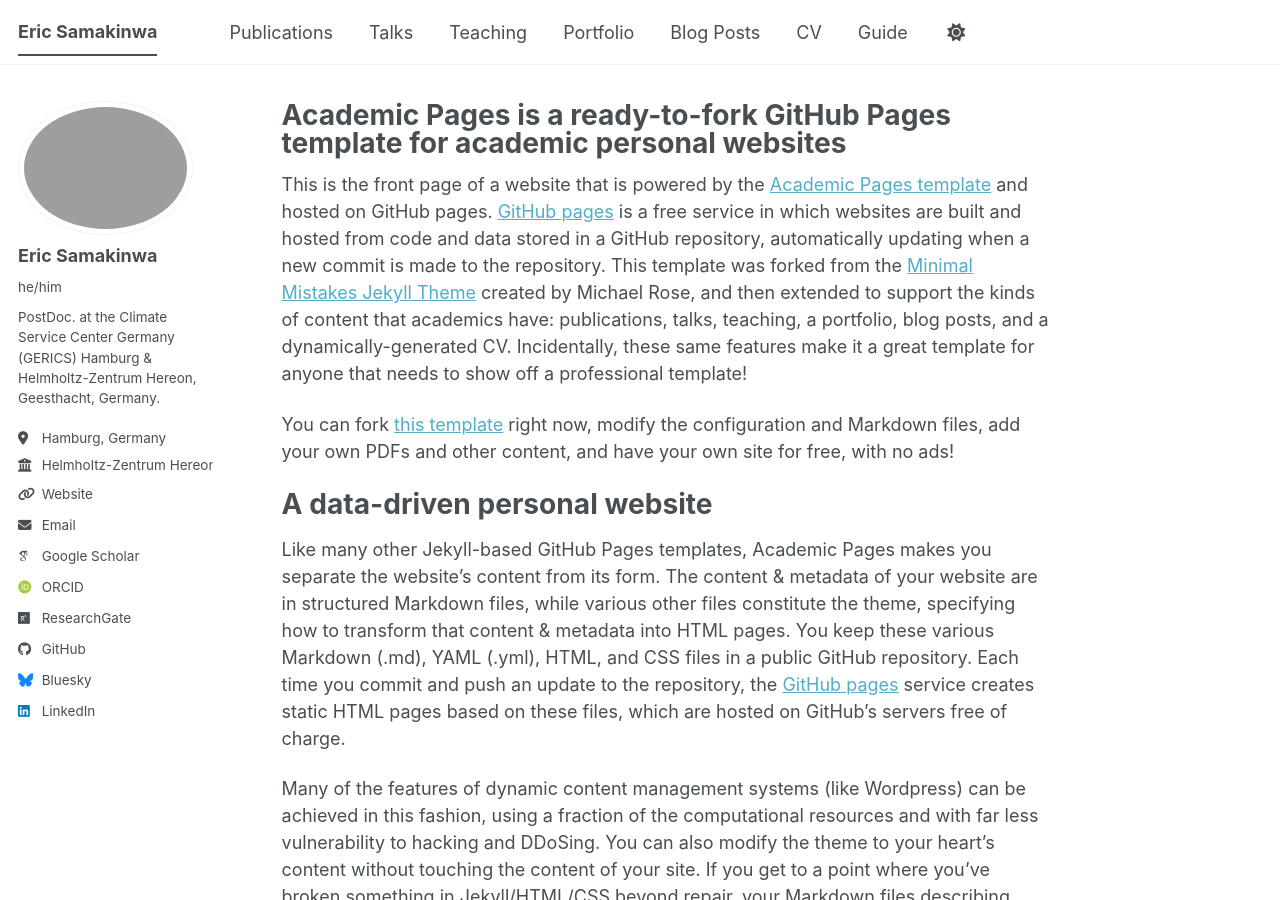
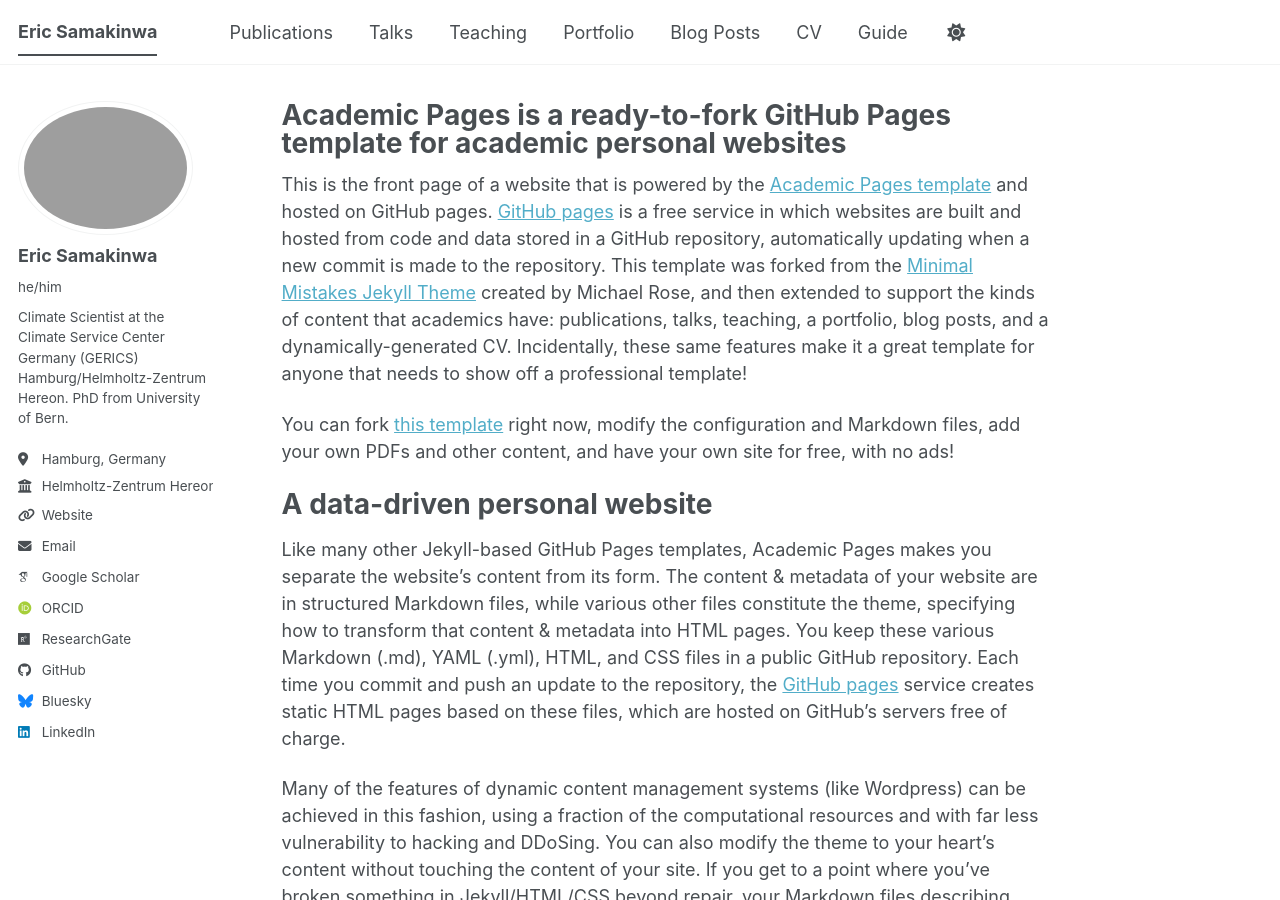
Before and after one commit to shamakson/shamakson.github.io, a Jekyll site: the page built from _pages/about.md, in a window 1280 px wide and 900 px high. Built offline with Jekyll 4.4.1, drawn with Linux system fonts in a browser that asks for light colours; some web fonts are replaced; a script bundle is joined from its source files by our own code; library files that are not in the unit come from our copies.

Commit message:
Update description and bio for Eric Samakinwa

```diff
--- a/_config.yml
+++ b/_config.yml
@@ -12,7 +12,7 @@
 title                    : "Eric Samakinwa"
 title_separator          : "-"
 name                     : &name "Eric Samakinwa"
-description              : &description "PostDoc. at the Climate Service Center Germany (GERICS) Hamburg/Helmholtz-Zentrum Hereon. PhD from University of Bern."   # Update this with a general description of your site, this is the default if not overridden by a page
+description              : &description "Climate Scientist at the Climate Service Center Germany (GERICS) Hamburg/Helmholtz-Zentrum Hereon. PhD from University of Bern."   # Update this with a general description of your site, this is the default if not overridden by a page
 url                      : https://shamakson.github.io # The base hostname & protocol for your site e.g. "https://[your GitHub username].github.io",
                                                            # or if you already have some other page hosted on Github then use "https://[your GitHub username].github.io/[Your Repo Name]"
 baseurl                  : "" # the subpath of your site, e.g. "/blog"
@@ -26,7 +26,7 @@
   avatar           : "profile.png"
   name             : "Eric Samakinwa"
   pronouns         : "he/him"
-  bio              : "PostDoc. at the Climate Service Center Germany (GERICS) Hamburg & Helmholtz-Zentrum Hereon, Geesthacht, Germany."
+  bio              : "Climate Scientist at the Climate Service Center Germany (GERICS) Hamburg/Helmholtz-Zentrum Hereon. PhD from University of Bern."
   location         : "Hamburg, Germany"
   employer         : "Helmholtz-Zentrum Hereon"
   uri              : "https://shamakson.github.io"
```
